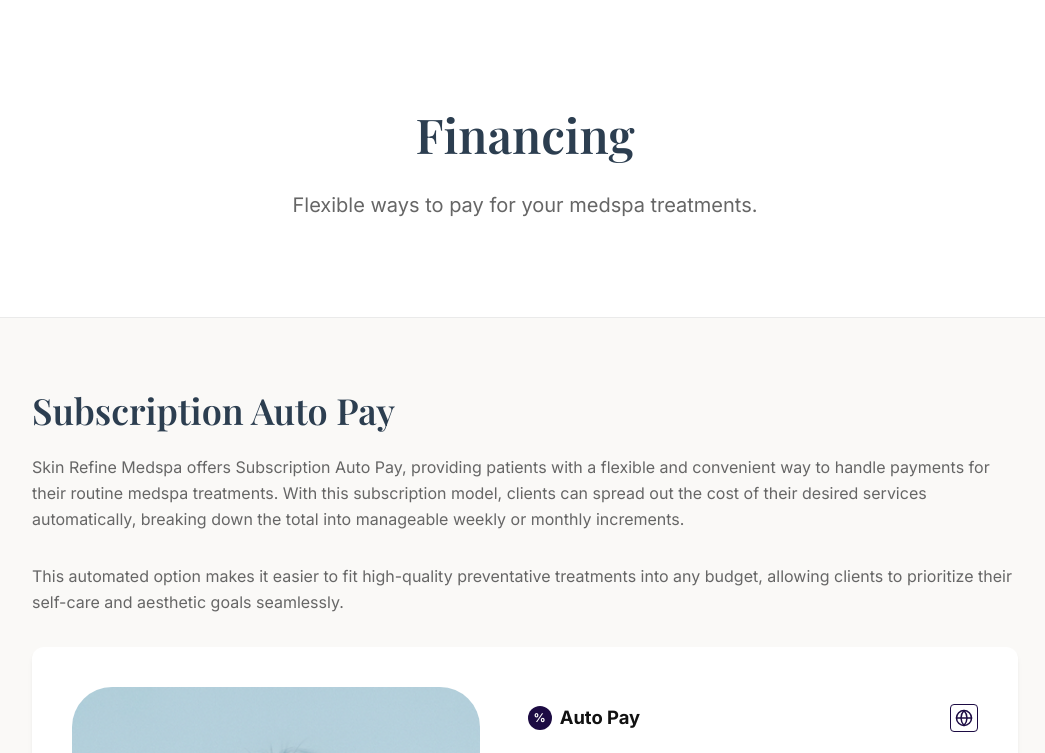
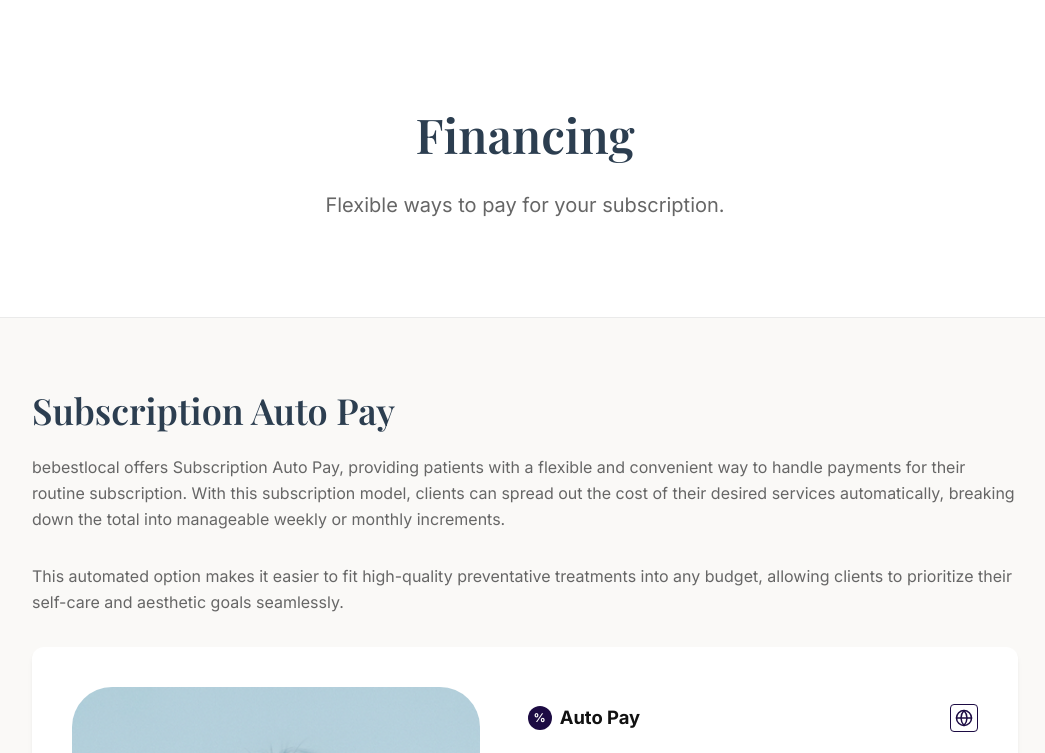
Before and after one commit to leonissa/payment, a plain HTML site: page financing-page/index.html in a window 1280 px wide. Shown: the top 753 px of the page, without its empty margins (115-1160 px from the left). Drawn offline with nearby package versions, Linux system fonts and the light colour scheme; a web font is replaced by a local one.

Commit message:
Add files via upload

```diff
--- a/financing-page/index.html
+++ b/financing-page/index.html
@@ -3,8 +3,8 @@
 <head>
     <meta charset="UTF-8">
     <meta name="viewport" content="width=device-width, initial-scale=1.0">
-    <title>Financing Options | Skin Refine Medspa Clone</title>
-    <meta name="description" content="Learn more about the financing options offered at Skin Refine med spa in Sunnyvale, CA.">
+    <title>Financing Options | bebestlocal Clone</title>
+    <meta name="description" content="Learn more about the financing options offered at bebestlocal in Sunnyvale, CA.">
     <!-- Google Fonts for Modern Typography -->
     <link rel="preconnect" href="https://fonts.googleapis.com">
     <link rel="preconnect" href="https://fonts.gstatic.com" crossorigin>
@@ -17,7 +17,7 @@
     <header class="hero">
         <div class="hero-content">
             <h1>Financing</h1>
-            <p>Flexible ways to pay for your medspa treatments.</p>
+            <p>Flexible ways to pay for your subscription.</p>
         </div>
     </header>
 
@@ -28,7 +28,7 @@
         <main class="content">
             <section id="cherry-financing" class="financing-section">
                 <h2>Subscription Auto Pay</h2>
-                <p>Skin Refine Medspa offers Subscription Auto Pay, providing patients with a flexible and convenient way to handle payments for their routine medspa treatments. With this subscription model, clients can spread out the cost of their desired services automatically, breaking down the total into manageable weekly or monthly increments.</p>
+                <p>bebestlocal offers Subscription Auto Pay, providing patients with a flexible and convenient way to handle payments for their routine subscription. With this subscription model, clients can spread out the cost of their desired services automatically, breaking down the total into manageable weekly or monthly increments.</p>
                 <p>This automated option makes it easier to fit high-quality preventative treatments into any budget, allowing clients to prioritize their self-care and aesthetic goals seamlessly.</p>
                 <div class="cherry-widget-container">
                     <div class="cherry-col-image">
```
